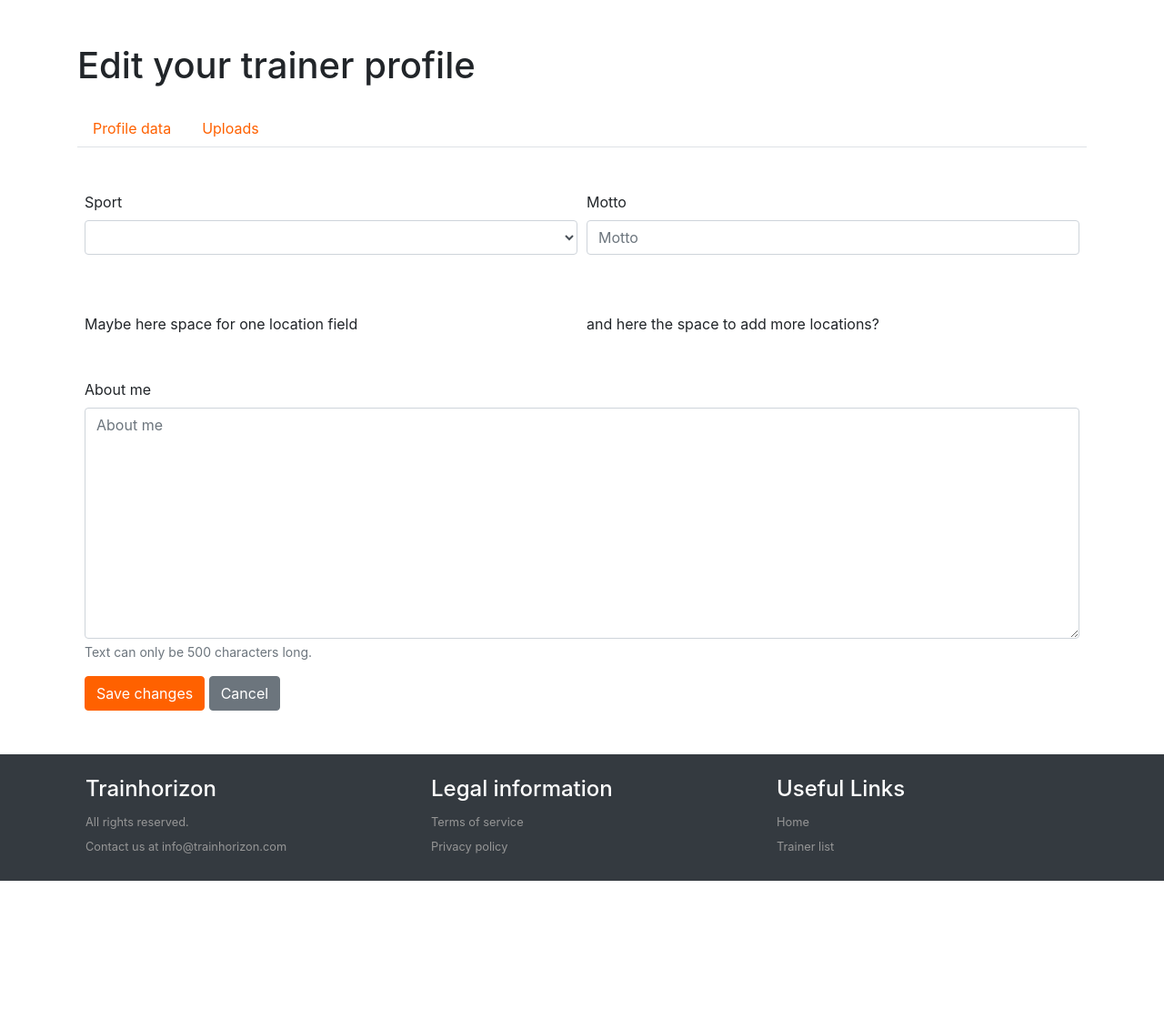
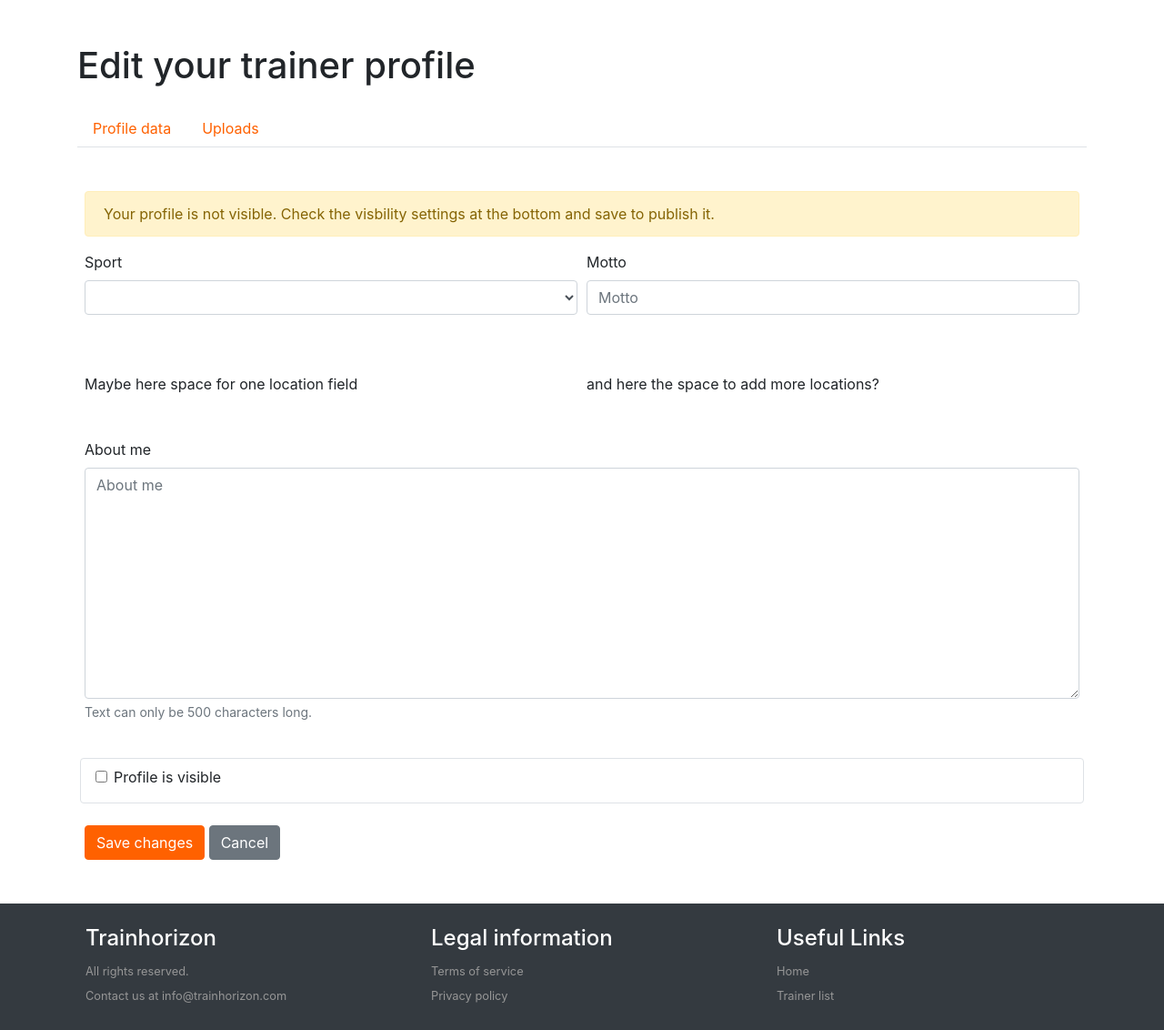
Before and after one commit to feenkind/django-fitness-platform, a Django app: template templates/trainers/trainerprofile_edit.html in a window 1280 px wide. Shown: the part 81-1213 px from the top of the page at 91% size. Before the commit the page ends 1049 px from the top, so only its background shows below. Run offline with Django 3.2, Linux system fonts and the light colour scheme; the template is opened without the code that fills it: values that come from a table or form of the project are taken from there, others are empty; the visitor is signed in with stand-in values (Sample User, id 1); parts of the project's set-up code (start-up, migrations or seed data) failed here and were passed over; some libraries are stand-ins or nearby versions.

Commit message:
Add visibility field to form

```diff
--- a/apps/trainers/forms.py
+++ b/apps/trainers/forms.py
@@ -11,7 +11,15 @@ class TrainerSettings(forms.ModelForm):
         help_text=_('Text can only be 500 characters long.'),
         label=_('About me'),
     )
+    visible = forms.BooleanField(
+        label=_(
+            'Profile is visible',
+        ),
+        help_text=(
+            'When this is checked, the profile is visible for all users of trainhorizon and will also appear in the trainer overview.'
+        ),
+    )
 
     class Meta:
         model = Trainer
-        fields = ['sport', 'motto', 'about']
+        fields = ['sport', 'motto', 'about', 'visible']
--- a/apps/trainers/views.py
+++ b/apps/trainers/views.py
@@ -104,6 +104,7 @@ def edit_trainer_profile(request):
     context = {
         'page_title': 'Edit trainer profile',
         'form': form,
+        'is_visible': trainer.visible,
     }
     return render(request, 'trainers/trainerprofile_edit.html', context)
 
--- a/templates/trainers/trainerprofile.html
+++ b/templates/trainers/trainerprofile.html
@@ -24,7 +24,9 @@
     {% elif is_visible or show_edit %}
 
         {% if not is_visible %}
-          <div class="alert alert-danger">{% trans 'Your profile is not visible. Edit your profile and check the visbility settings to publish it.' %}</div>
+          <div class="alert alert-warning">
+            {% trans 'Your profile is not visible. Edit your profile and check the visbility settings to publish it.' %}
+          </div>
         {% endif %}
 
         <div class="row align-items-center">
--- a/templates/trainers/trainerprofile_edit.html
+++ b/templates/trainers/trainerprofile_edit.html
@@ -10,6 +10,12 @@
   {% else %}
   {% include 'trainers/trainerprofile_nav.html' %}
   <div class="px-2 pt-5">
+    {% if not is_visible %}
+      <div class="alert alert-warning">
+        {% trans 'Your profile is not visible. Check the visbility settings at the bottom and save to publish it.' %}
+      </div>
+    {% endif %}
+
     <form action="" enctype="multipart/form-data" method="POST">
       {% csrf_token %}
       <div class="form-row">
@@ -32,6 +38,9 @@
         <div class="col-lg-12">
           {% bootstrap_field form.about %}
         </div>
+        <div class="col-lg-12 border rounded my-4 px-3 pt-2">
+          {% bootstrap_field form.visible %}
+        </div>
       </div>
         <button type="submit" class="btn btn-primary">{% trans 'Save changes' %}</button>
         <a class="btn btn-secondary" href="{% url 'trainer_profile' %}">{% trans 'Cancel' %}</a>
```
